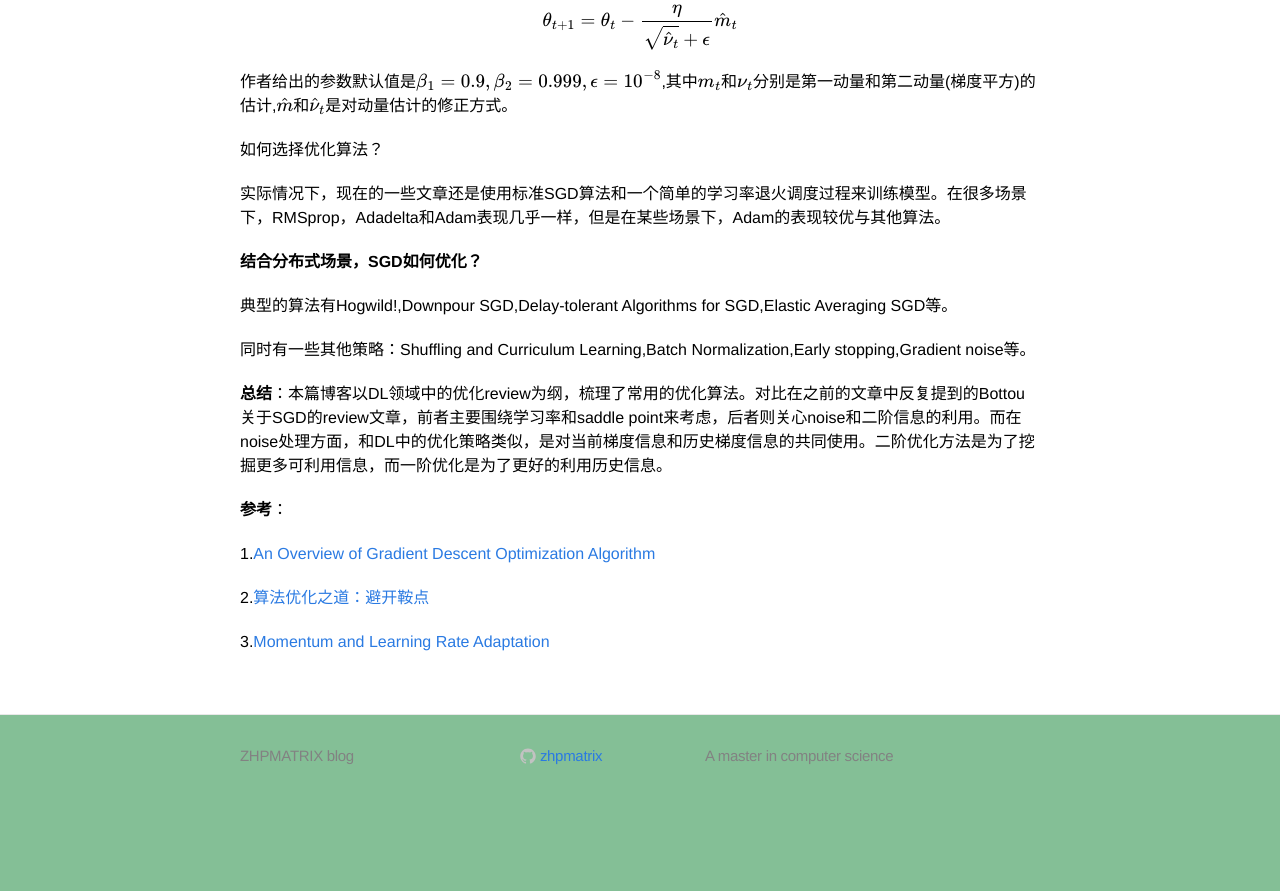
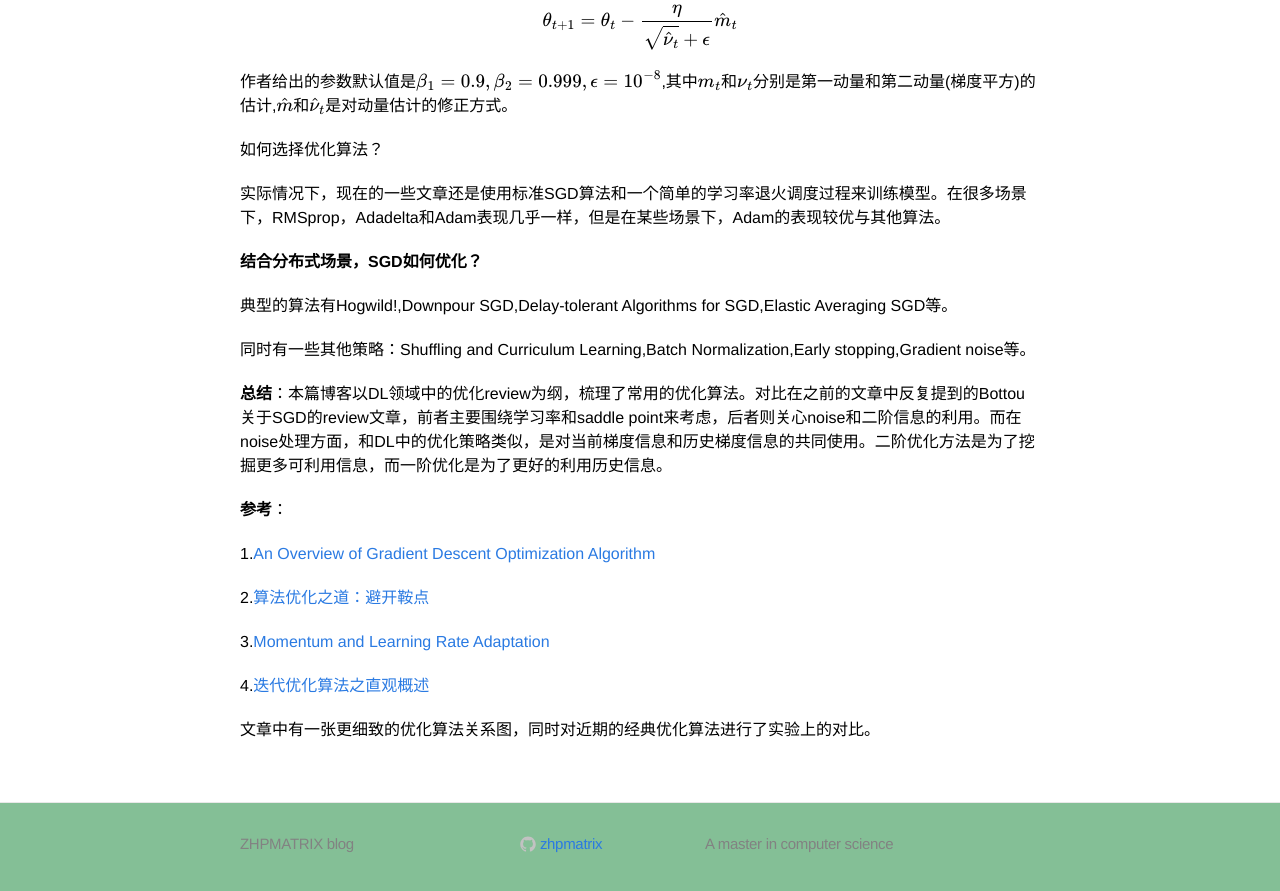
Before and after one commit to zhpmatrix/zhpmatrix.github.io, a Jekyll site: the page built from _posts/2017-04-12-deep-learning-optimizer-tricks.md, in a window 1280 px wide and 900 px high, scrolled down 5185 px. Shown: the top 891 px of the window. Built offline with Jekyll 4.4.1, drawn with Linux system fonts in a browser that asks for light colours; formulas are drawn with MathJax 3; comment, search, counter and statistics services are not loaded; before the commit the page ends 5997 px from its top, so only the background shows below that.

Commit message:
add ref to dl optimizer

```diff
--- a/_posts/2017-04-12-deep-learning-optimizer-tricks.md
+++ b/_posts/2017-04-12-deep-learning-optimizer-tricks.md
@@ -158,3 +158,7 @@ $$\theta_{t+1}=\theta_{t}-\frac{\eta}{\sqrt{\hat{\nu}_t}+\epsilon}\hat{m}_t$$
 2.[算法优化之道：避开鞍点](http://mp.weixin.qq.com/s?__biz=MzAwNDI4ODcxNA==&mid=404482412&idx=1&sn=3fb245d1893487a1beaa6abd56147b30&scene=25#wechat_redirect)
 
 3.[Momentum and Learning Rate Adaptation](https://www.willamette.edu/~gorr/classes/cs449/momrate.html)
+
+4.[迭代优化算法之直观概述](http://mp.weixin.qq.com/s?__biz=MzIzMjU1NTg3Ng==&mid=2247483805&idx=1&sn=83f2e6e1e9f021e9227ef2fbbcefbeda&chksm=e8925596dfe5dc80844b67e5e020ee2e7b79b00bc95184fcb0ab0f08d03793441beea2d2e97c&mpshare=1&scene=23&srcid=0504OdKe8hESi7SWQS9TSL76#rd)
+
+文章中有一张更细致的优化算法关系图，同时对近期的经典优化算法进行了实验上的对比。
```
